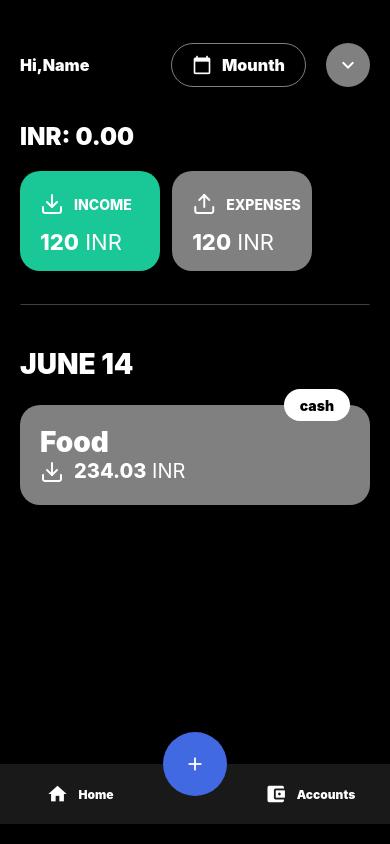
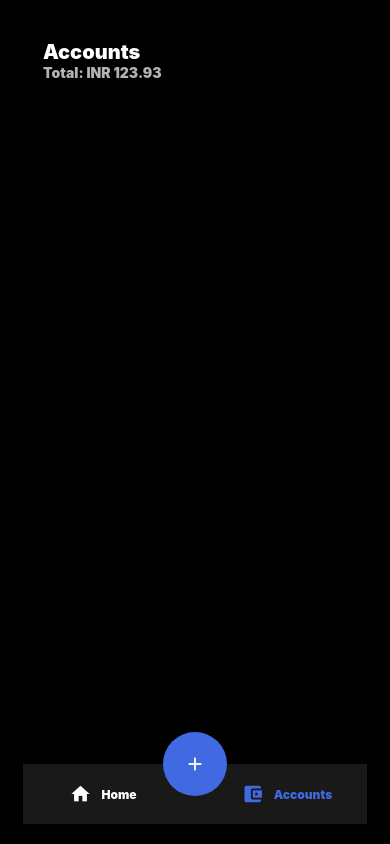
Before and after one commit to Mustak24/Pixel-Wallet, a React Native app: screen /accounts in a window 390 px wide. Built offline with nearby package versions, Linux system fonts and the light colour scheme.

Commit message:
set bottom tag navigation and create account screen
# Refactor navigation structure by replacing Navbar with BottomTabNavbar;
# Integrate React Navigation and update dependencies;
# Enhance AnimateButton and TransitionCard components;
# Add Accounts and TypingText components.

```diff
--- a/App.tsx
+++ b/App.tsx
@@ -1,16 +1,24 @@
 import { StyleSheet, View } from "react-native";
 import Home from "./src/screens/Home";
-import Navbar from "./src/components/Navbar";
-import Icon from 'react-native-vector-icons/FontAwesome';
+import BottomTabNavbar from "./src/components/BottomTabNavbar";
+import { NavigationContainer } from "@react-navigation/native";
+import { createBottomTabNavigator } from "@react-navigation/bottom-tabs";
+import Accounts from "./src/screens/Accounts";
+
+const Tab = createBottomTabNavigator();
 
 
 export default function App(): React.JSX.Element {
 
   return (
-    <View style={styles.root}>
-      <Home />
-      <Navbar/>
-    </View>
+    <NavigationContainer>
+      <View style={styles.root}>
+          <Tab.Navigator tabBar={(props) => <BottomTabNavbar {...props} />} screenOptions={{headerShown: false}} >
+            <Tab.Screen name="home" component={Home} />
+            <Tab.Screen name="accounts" component={Accounts} />
+          </Tab.Navigator>
+      </View>
+    </NavigationContainer>
   )
 }
 
--- a/package.json
+++ b/package.json
@@ -10,8 +10,12 @@
     "test": "jest"
   },
   "dependencies": {
+    "@react-navigation/bottom-tabs": "^7.3.10",
+    "@react-navigation/native": "^7.1.6",
     "react": "19.0.0",
     "react-native": "0.79.0",
+    "react-native-safe-area-context": "^5.3.0",
+    "react-native-screens": "^4.10.0",
     "react-native-vector-icons": "^10.2.0"
   },
   "devDependencies": {
--- a/src/components/AnimateButton.tsx
+++ b/src/components/AnimateButton.tsx
@@ -1,5 +1,5 @@
 import { ReactNode, useEffect, useRef, useState } from "react";
-import { Animated, findNodeHandle, Pressable, Text, UIManager, View, ViewStyle } from "react-native";
+import { Animated, findNodeHandle, Pressable, PressableProps, Text, UIManager, View, ViewStyle } from "react-native";
 import { GestureResponderEvent } from "react-native";
 
 type AnimateButtonProps = {
@@ -7,11 +7,13 @@ type AnimateButtonProps = {
     style?: ViewStyle,
     title?: string,
     duration?: number,
-    scale?: number
+    scale?: number,
+    onPress?: (event: GestureResponderEvent) => void,
+    props?: PressableProps
 }
 
 
-export default function AnimateButton({children=<Text style={{color: 'white'}}>Click</Text>, style={}, duration=300, scale=10}: AnimateButtonProps ): React.JSX.Element {
+export default function AnimateButton({children=<Text style={{color: 'white'}}>Click</Text>, style={}, duration=300, scale=10, onPress=()=>{}, props={}}: AnimateButtonProps ): React.JSX.Element {
 
     const [pressPoints, setPressPoints] = useState<{x: number, y: number}>({x: -1, y: -1});
 
@@ -19,7 +21,8 @@ export default function AnimateButton({children=<Text style={{color: 'white'}}>C
     const scaleAnime = useRef<Animated.Value>(new Animated.Value(0)).current;
     const button = useRef<View>(null);
 
-    function animate({nativeEvent}: GestureResponderEvent): void{
+    function animate(event: GestureResponderEvent): void{
+        let {nativeEvent} = event;
         let {pageX, pageY} = nativeEvent;
 
         let nodeHandler = findNodeHandle(button.current);
@@ -29,6 +32,8 @@ export default function AnimateButton({children=<Text style={{color: 'white'}}>C
             pageX -= px; pageY -= py;
             setPressPoints({x: pageX, y: pageY});
         });
+
+        return onPress(event);
     }
 
     useEffect(() => {
@@ -50,7 +55,7 @@ export default function AnimateButton({children=<Text style={{color: 'white'}}>C
     }, [pressPoints])
 
     return (
-        <Pressable ref={button} onPress={animate} style={[style, {position: 'relative', overflow: "hidden"}]}>
+        <Pressable ref={button} onPress={animate} style={[style, {position: 'relative', overflow: "hidden"}]} {...props} >
             <Animated.View  style={{
                 position: 'absolute', aspectRatio: 1, borderRadius: 10000, left: pressPoints.x - 5, top: pressPoints.y - 5,
                 opacity: opacityAnime, transform: [{scale: scaleAnime}],
--- a/src/components/Navbar.tsx
+++ b/src/components/BottomTabNavbar.tsx
@@ -1,22 +1,30 @@
-import { Pressable, StyleSheet, Text, View } from "react-native";
+import { StyleSheet, Text, View } from "react-native";
 import MaterialIcons from 'react-native-vector-icons/MaterialIcons';
 import AnimateButton from "./AnimateButton";
+import { BottomTabBarProps } from "@react-navigation/bottom-tabs";
 
-export default function Navbar(): React.JSX.Element {
+
+
+export default function BottomTabNavbar({navigation, state}: BottomTabBarProps): React.JSX.Element {
+
+    const currentRouteName = state.routes[state.index].name;
+
+    const isActive = (route: string) => route === currentRouteName;
+
     return (
         <View style={[styles.navbarContener]}>
-            <AnimateButton style={styles.navigatorBtn}>
-                <MaterialIcons name="home" size={22} color={'white'} />
-                <Text style={styles.navigatorBtn_text}>Home</Text>
+            <AnimateButton style={styles.navigatorBtn} onPress={() => navigation.navigate('home')} >
+                <MaterialIcons name="home" size={22} color={isActive('home') ? 'royalblue' : 'white'} />
+                <Text style={[styles.navigatorBtn_text, {color: isActive('home') ? 'royalblue' : 'white'}]}>Home</Text>
             </AnimateButton>
 
             <AnimateButton style={styles.createBtn}>
                 <MaterialIcons name="add" color={'white'} size={22}/>
             </AnimateButton>
 
-            <AnimateButton style={styles.navigatorBtn}>
-                <MaterialIcons name="account-balance-wallet" size={22} color={'white'} />
-                <Text style={styles.navigatorBtn_text}>Accounts</Text>
+            <AnimateButton style={styles.navigatorBtn} onPress={() => navigation.navigate('accounts')}>
+                <MaterialIcons name="account-balance-wallet" size={22} color={isActive('accounts') ? 'royalblue' : 'white'} />
+                <Text style={[styles.navigatorBtn_text, {color: isActive('accounts') ? 'royalblue' : 'white'}]}>Accounts</Text>
             </AnimateButton>
         </View>
     )
--- a/src/components/TransitionCard.tsx
+++ b/src/components/TransitionCard.tsx
@@ -9,7 +9,7 @@ type TransitionCardProps = {
     description?: string
 }
 
-export default function TransitionCard({type, mode, title, date, description}: TransitionCardProps): React.JSX.Element {
+export default function TransitionCard({type, mode, title='', date, description=''}: TransitionCardProps): React.JSX.Element {
 
     const backgroundColor = type == 'income' ? 'rgb(25,200,150)' : 'gray';
 
@@ -18,12 +18,12 @@ export default function TransitionCard({type, mode, title, date, description}: T
             <Text style={styles.date}>{date}</Text>
             <View style={[styles.card, {backgroundColor}]}>
                 <View style={styles.mode}>
-                    <Text style={{color: 'black', fontSize: 14, fontWeight: 900}}>{mode}</Text>
+                    <Text style={{color: 'black', fontSize: 16, fontWeight: 900}}>{mode}</Text>
                 </View>
 
                 <View>
                     <Text style={styles.title}>{title}</Text>
-                    <Text style={styles.description}>{description}</Text>
+                    <Text style={styles.description}>{description}{description?.at(-1) === '.' ? '' : '.'}</Text>
                 </View>
 
                 <View style={{display: "flex", gap: 10, flexDirection: 'row'}}>
@@ -52,19 +52,20 @@ const styles = StyleSheet.create({
         width: '100%',
         padding: 20,
         borderRadius: 20,
-        position: 'relative'
+        position: 'relative',
+        gap: 16
     },
 
     mode: {
         display: 'flex',
         alignItems: 'center',
         justifyContent: 'center',
-        height: 32,
-        paddingHorizontal: 16,
+        height: 40,
+        paddingHorizontal: 20,
         borderRadius: 1000,
         backgroundColor: 'white',
         position: 'absolute',
-        top: -16,
+        top: -20,
         right: 20,
     },
 
@@ -79,14 +80,13 @@ const styles = StyleSheet.create({
         fontSize: 28,
         fontWeight: 900,
         color: 'white',
-
     },
 
     description: {
         fontSize: 12,
-        fontWeight: 700,
+        fontWeight: 800,
         opacity: 0.8,
-        color: 'white'
+        color: 'white',
     },
 
     center: {
--- /dev/null
+++ b/src/components/TypingText.tsx
@@ -0,0 +1,26 @@
+import { useState, useEffect } from 'react';
+import { Text } from 'react-native';
+
+type TypingHeadingProps = {
+    text: string;
+    speed?: number;
+    style?: object;
+}
+
+export default function TypingText({ text, speed = 100, style } : TypingHeadingProps) : React.JSX.Element {
+  const [displayedText, setDisplayedText] = useState('');
+
+  useEffect(() => {
+    let currentIndex = 0;
+
+    const interval = setInterval(() => {
+        if (currentIndex === text.length) return clearInterval(interval);
+        setDisplayedText(text.slice(0, currentIndex + 1));
+        currentIndex++;
+    }, speed);
+
+    return () => clearInterval(interval);
+  }, []);
+
+  return <Text style={style}>{displayedText}</Text>;
+};
--- /dev/null
+++ b/src/screens/Accounts.tsx
@@ -0,0 +1,47 @@
+import { StyleSheet, View } from "react-native";
+import TypingText from "../components/TypingText";
+
+
+export default function Accounts({}): React.JSX.Element {
+    return (
+        <View style={styles.root}>
+            <TypingText text="Accounts" style={styles.topHeading} />
+            <TypingText text="Total: INR 123.93" style={styles.topHeading_balance} />
+
+        </View>
+    )
+}
+
+
+const styles = StyleSheet.create({
+    root: {
+        display: 'flex',
+        alignItems: 'center',
+        flexDirection: 'column',
+        width: '100%',
+        flex: 1,
+        paddingInline: 20,
+        backgroundColor: 'black'
+    },
+
+    center: {
+        display: 'flex',
+        alignItems: 'center',
+        justifyContent: 'center',
+    },
+
+    topHeading: {
+        color: 'white',
+        fontSize: 20,
+        fontWeight: 900,
+        alignSelf: 'flex-start'
+    },
+
+    topHeading_balance: {
+        color: 'white',
+        fontSize: 14,
+        fontWeight: 900,
+        opacity: 0.70,
+        alignSelf: 'flex-start'
+    }
+})
--- a/src/screens/Home.tsx
+++ b/src/screens/Home.tsx
@@ -78,7 +78,7 @@ export default function Home(): React.JSX.Element {
                 <View style={{borderBottomColor: 'gray', borderWidth: 1, width: '100%', marginBlock: 32, opacity: .5}}></View>
 
                 <View>
-                    <TransitionCard type="expenes" date="JUNE 14" mode="cash" title="Food"/>
+                    <TransitionCard type="expenes" date="JUNE 14" mode="cash" title="Food" description="234 rupins inasf fsdfsd  fdsf" />
                 </View>
             </ScrollView>
         </View>
@@ -93,6 +93,7 @@ const styles = StyleSheet.create({
         width: '100%',
         flex: 1,
         paddingInline: 20,
+        backgroundColor: 'black'
     },
 
     center: {
```
Also changed, not shown: src/components/AccountCard.tsx (added, +73 -0 lines), 1 other file (tests, documents, lock files or other folders).
